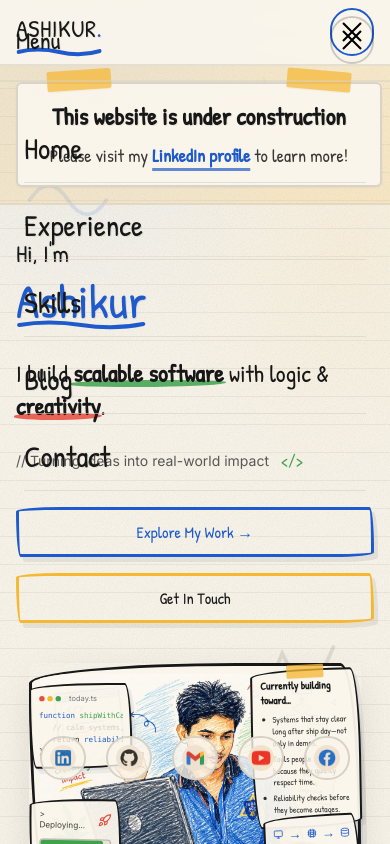
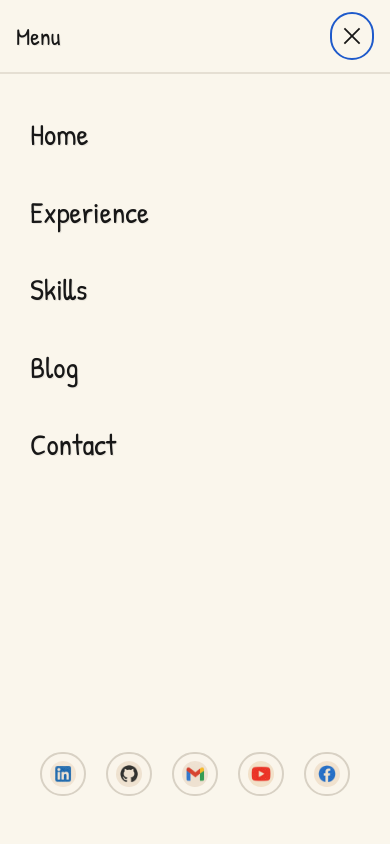
Before and after one commit to ashikur-rahman-fh/bio, a Next.js app: page / in a window 390 px wide. Both pictures are taken after a click on the button "Open menu". Shown: the top 844 px of the page. Built offline with nearby package versions, Linux system fonts and the light colour scheme.

Commit message:
Fix hamburger menu

```diff
--- a/src/app/components/LogoComponent/Close.tsx
+++ b/src/app/components/LogoComponent/Close.tsx
@@ -1,22 +1,24 @@
 /* eslint-disable max-len */
-import React from "react";
+import type { CSSProperties } from "react";
 
-const Close = (props: any) => {
-  const { style, className } = props;
+type CloseProps = {
+  className?: string;
+  style?: CSSProperties;
+};
+
+export default function Close({ className = "", style }: CloseProps) {
   return (
     <svg
-      style={{ ...style }}
-      className={`close-icon ${className}`}
+      aria-hidden
+      className={`block shrink-0 text-ink ${className}`}
+      fill="currentColor"
+      height="24"
+      style={style}
+      viewBox="0 0 50 50"
+      width="24"
       xmlns="http://www.w3.org/2000/svg"
-      x="0px"
-      y="0px"
-      width="100"
-      height="100"
-      viewBox="0 0 50 50"
     >
-      <path d="M 9.15625 6.3125 L 6.3125 9.15625 L 22.15625 25 L 6.21875 40.96875 L 9.03125 43.78125 L 25 27.84375 L 40.9375 43.78125 L 43.78125 40.9375 L 27.84375 25 L 43.6875 9.15625 L 40.84375 6.3125 L 25 22.15625 Z"></path>
+      <path d="M 9.15625 6.3125 L 6.3125 9.15625 L 22.15625 25 L 6.21875 40.96875 L 9.03125 43.78125 L 25 27.84375 L 40.9375 43.78125 L 43.78125 40.9375 L 27.84375 25 L 43.6875 9.15625 L 40.84375 6.3125 L 25 22.15625 Z" />
     </svg>
   );
-};
-
-export default Close;
+}
--- a/src/app/components/Navbar/index.tsx
+++ b/src/app/components/Navbar/index.tsx
@@ -184,7 +184,7 @@ export default function Navbar() {
               type="button"
             >
               {menuOpen ? (
-                <Close style={{ width: "26px" }} />
+                <Close className="h-[22px] w-[22px]" />
               ) : (
                 <Hamburger style={{ width: "22px" }} />
               )}
@@ -195,30 +195,44 @@ export default function Navbar() {
 
       {menuOpen ? (
         <div
-          className="fixed inset-0 z-[60] flex flex-col bg-paper/97 lg:hidden"
+          className={
+            "fixed inset-0 z-[60] flex flex-col overscroll-contain bg-paper lg:hidden " +
+            "shadow-[inset_0_0_0_1px_rgba(216,209,196,0.45)]"
+          }
           id="sketch-mobile-nav"
           role="dialog"
           aria-modal="true"
           aria-label="Navigation menu"
         >
-          <div className="flex items-center justify-between border-b-2 border-pencil/50 px-4 py-4">
-            <span className="crayon-text font-hand text-2xl text-ink">
+          <div
+            className={
+              "flex min-h-16 shrink-0 items-center justify-between gap-4 " +
+              "border-b-2 border-pencil/60 bg-paper px-4 pb-3 " +
+              "pt-[calc(0.75rem+env(safe-area-inset-top,0px))] sm:px-6"
+            }
+          >
+            <span className="crayon-text font-hand text-2xl leading-none text-ink sm:text-3xl">
               Menu
             </span>
             <button
               aria-label="Close menu"
-              className="focus-sketch flex h-12 min-h-[44px] min-w-[44px] items-center justify-center rounded-full border-2 border-ink/20"
+              className={`${MOBILE_MENU_TRIGGER_CLASS} shrink-0`}
               onClick={() => setMenuOpen(false)}
               type="button"
             >
-              <Close style={{ width: "26px" }} />
+              <Close className="h-[22px] w-[22px]" />
             </button>
           </div>
-          <div className="flex flex-1 flex-col gap-2 overflow-y-auto px-6 py-8">
+          <div className="flex min-h-0 flex-1 flex-col gap-1 overflow-y-auto bg-paper px-4 py-6 sm:px-6">
             {NAV_ITEMS.map((item) => (
               <Link
                 key={item.href}
-                className="focus-sketch crayon-text border-b border-pencil/60 py-4 font-hand text-3xl text-ink"
+                className={
+                  "focus-sketch crayon-text rounded-xl border-2 border-transparent " +
+                  "py-4 pl-3 pr-3 font-hand text-3xl leading-tight text-ink " +
+                  "transition-colors hover:border-pencil/50 hover:bg-pencil/25 " +
+                  "active:bg-pencil/35 sm:text-[2rem]"
+                }
                 href={item.href}
                 onClick={(e) => {
                   handleInPageNav(e, item.href);
@@ -229,7 +243,7 @@ export default function Navbar() {
                 {item.text}
               </Link>
             ))}
-            <div className="mt-auto flex flex-wrap justify-center gap-3 pb-8 pt-10">
+            <div className="mt-auto flex flex-wrap justify-center gap-3 pt-10 pb-[calc(1.5rem+env(safe-area-inset-bottom,0px))]">
               <Social platforms={SOCIAL_PLATFORMS} />
             </div>
           </div>
```
